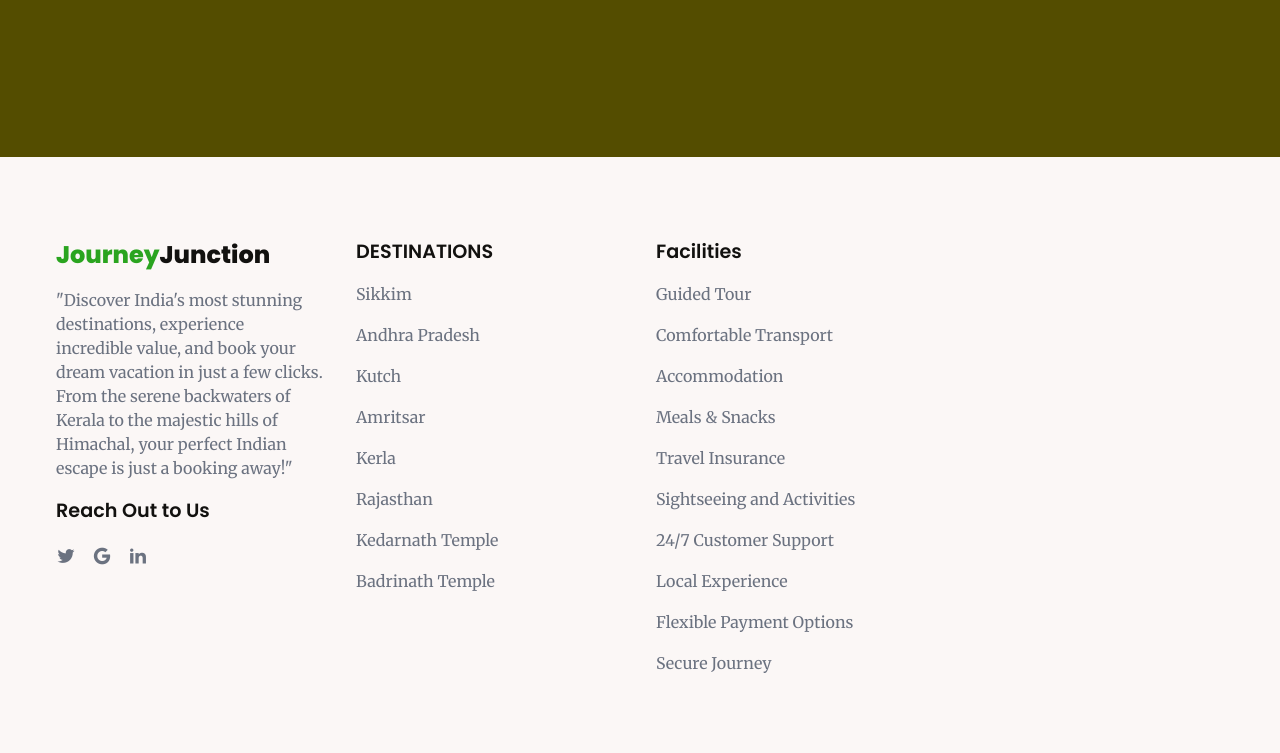
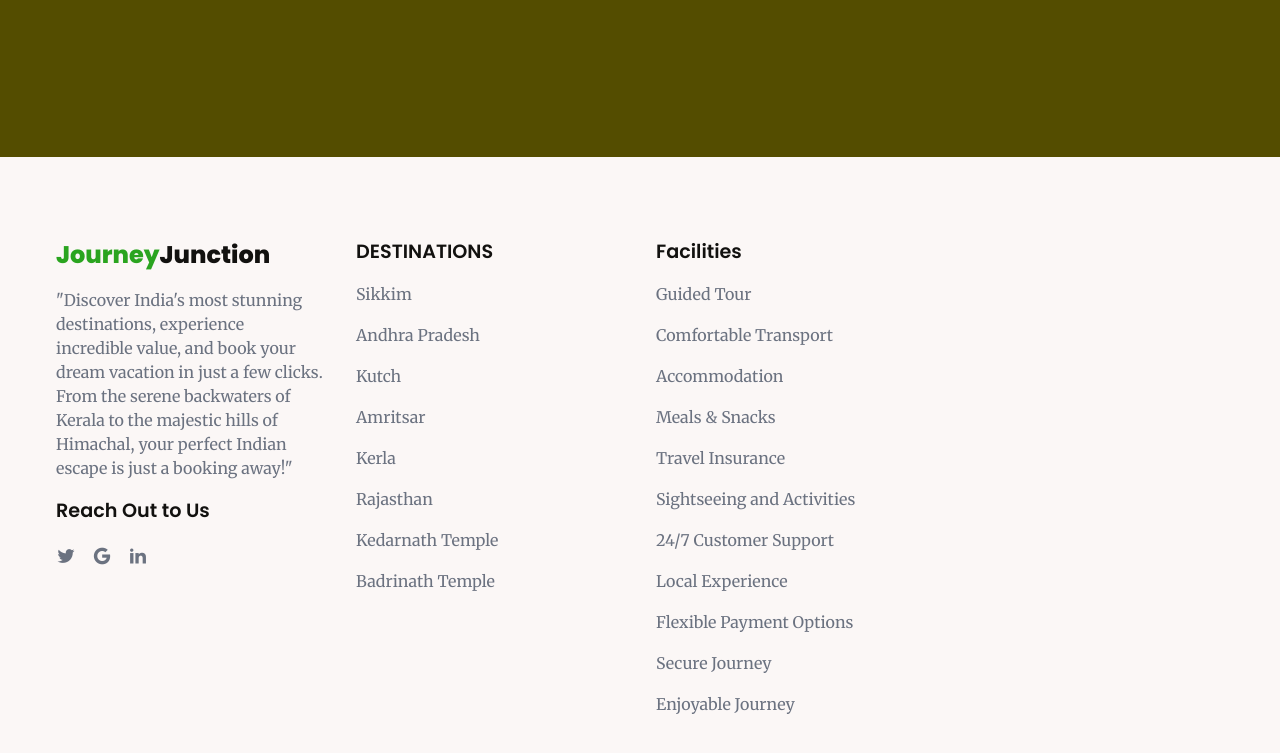
Before and after one commit to Sudarshan-Madan-Phade-0001/Project_2_Travel_Website, a plain HTML site: page index.html in a window 1280 px wide. Shown: the part 4679-5432 px from the top of the page. Drawn offline with nearby package versions, Linux system fonts and the light colour scheme.

Commit message:
Update index.html

```diff
--- a/index.html
+++ b/index.html
@@ -340,6 +340,7 @@
           <li><a href="#">Local Experience </a></li>
           <li><a href="#">Flexible Payment Options</a></li>
           <li><a href="#">Secure Journey</a></li>
+           <li><a href="#">Enjoyable Journey</a></li>
         </ul>
       </div>
     </div>
```
